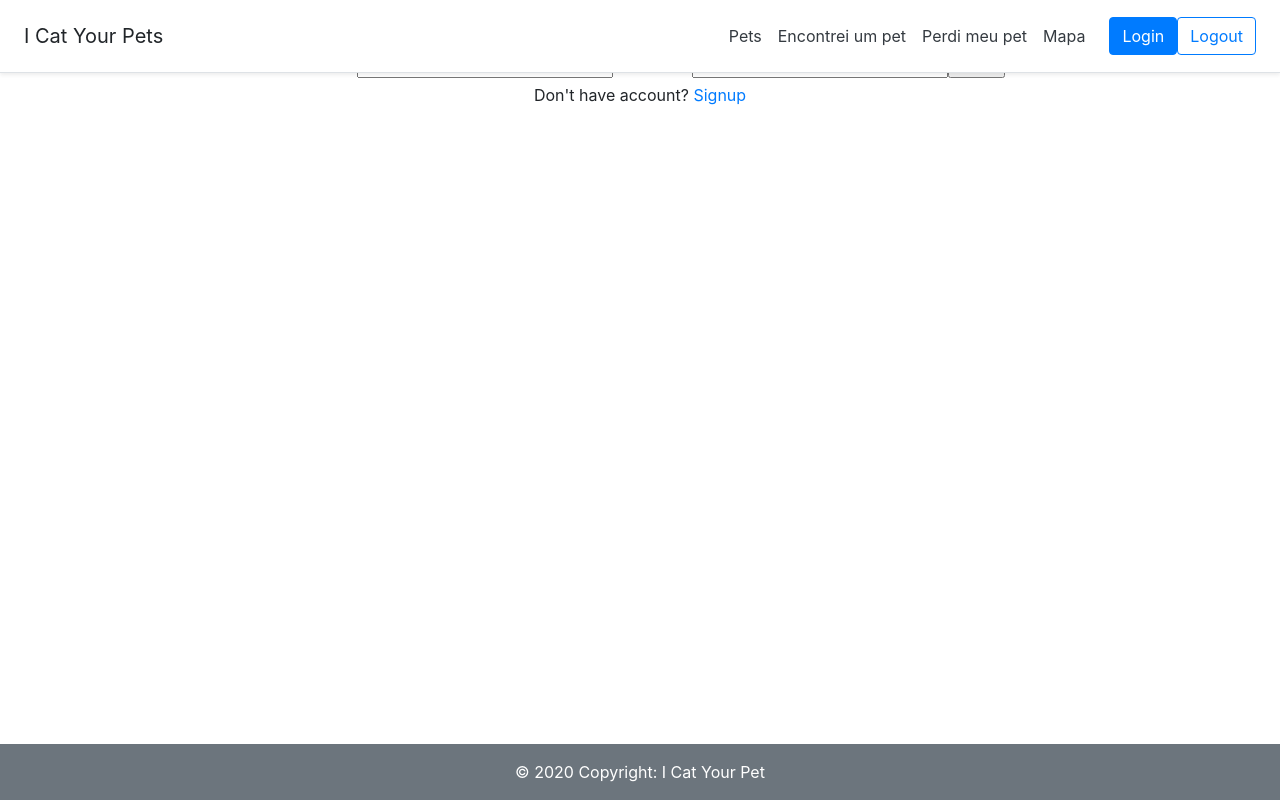
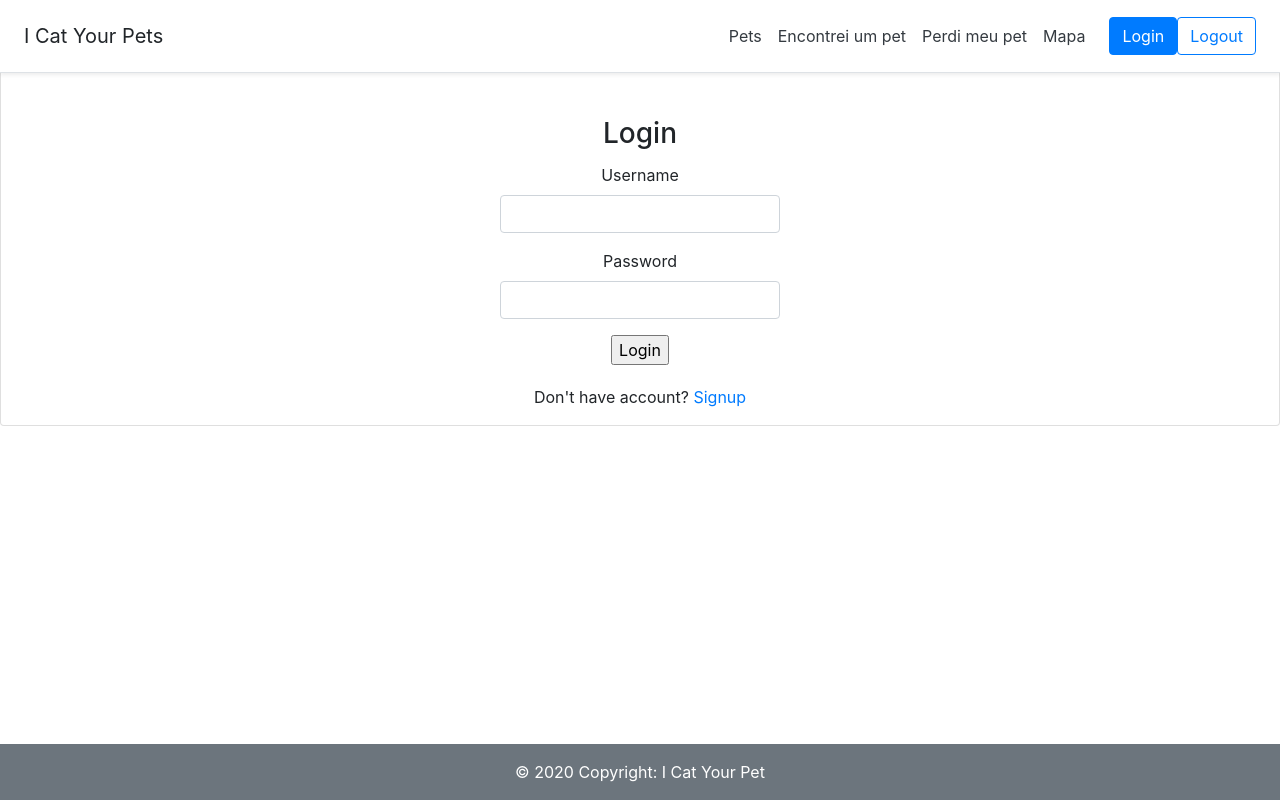
Before and after one commit to juliane-arruda/Final-Project-Full-Stack-IronHack-Front-End, a React (Create React App) app: page /login in a window 1280 px wide. Built offline with nearby package versions, Linux system fonts and the light colour scheme; no server answers; what react-google-maps would draw is missing.

Commit message:
done the first version of the login layout

```diff
--- a/src/components/auth/login.js
+++ b/src/components/auth/login.js
@@ -1,11 +1,12 @@
 import React, { Component } from 'react';
 import AuthService from './auth-service';
 import { Link } from 'react-router-dom';
+import Form from 'react-bootstrap/Form';
 
 class Login extends Component {
   constructor(props) {
     super(props);
-        this.state = { username: "", password: ""};
+    this.state = { username: "", password: "" };
     this.service = new AuthService();
     this.handleFormSubmit = this.handleFormSubmit.bind(this);
     this.handleChange = this.handleChange.bind(this);
@@ -38,27 +39,31 @@ handleFormSubmit(event) {
   render() {
     console.log(this.props);
     return (
-          <div>
-            <form onSubmit={this.handleFormSubmit}>
-              <label>Username:</label>
-              <input
-                type="text"
+      <div className="pt-5 card d-flex flex-column justify-content-center">
+        <div className="card-body">
+          <h3 className="card-title">Login</h3>
+          <Form onSubmit={this.handleFormSubmit} className="d-flex flex-column align-items-center">
+            <Form.Group controlId="username" className="col-3">
+              <Form.Label>Username</Form.Label>
+              <Form.Control type="text"
                 name="username"
                 value={this.state.username}
-                onChange={this.handleChange}
-              />
+                onChange={this.handleChange} />
+            </Form.Group>
 
-              <label>Password:</label>
-              <input
-                type="password"
+            <Form.Group controlId="password" className="col-3">
+              <Form.Label>Password</Form.Label>
+              <Form.Control type="password"
                 name="password"
                 value={this.state.password}
                 onChange={this.handleChange}
               />
+            </Form.Group>
 
             <input type="submit" value="Login" />
-            </form>
+          </Form>
           {this.state.message && <p>{this.state.message}</p>}
+        </div>
         <p>
           Don't have account?
               <Link to={"/signup"}> Signup</Link>
```
Lines whose indentation alone changed are shown as unchanged.
